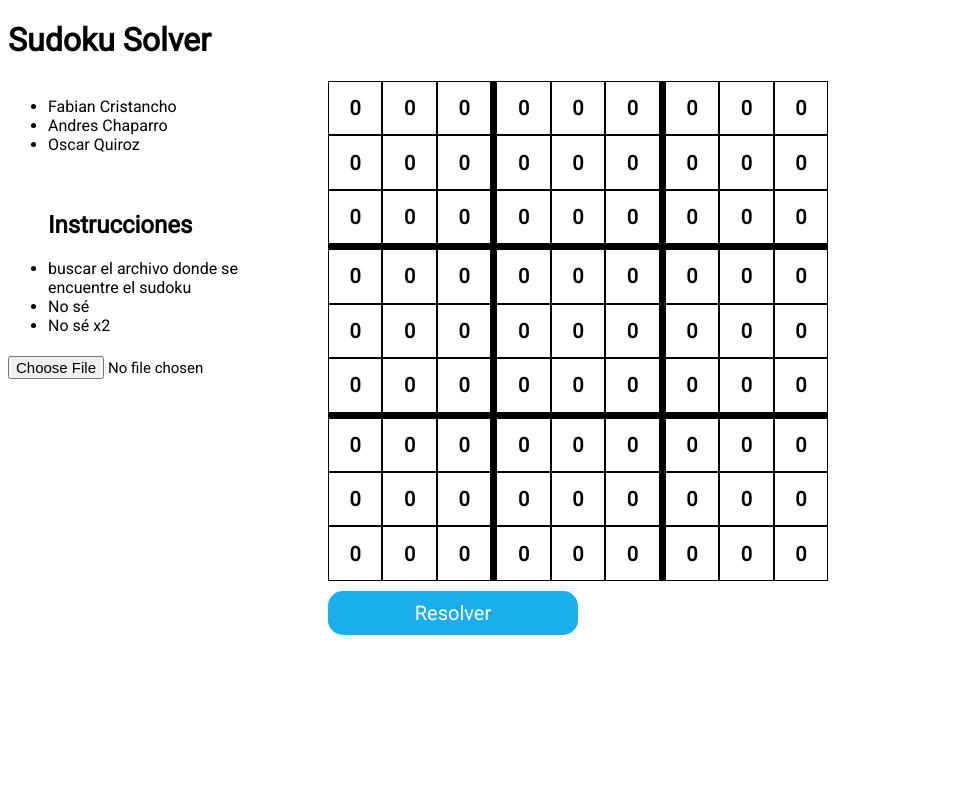
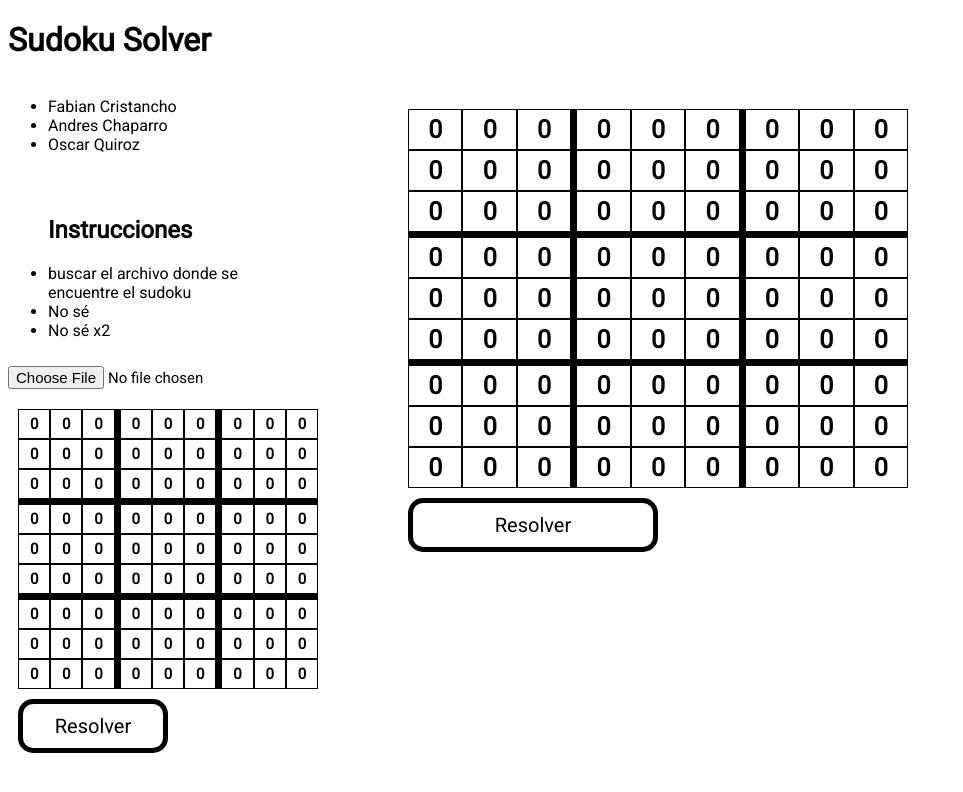
Before and after one commit to oscar-quiroz/sudokuAngular, an Angular app: page / in a window 1280 px wide. Shown: the top 792 px of the page, without its empty margins (0-963 px from the left). Built offline with nearby package versions, Linux system fonts and the light colour scheme.

Commit message:
cambio en css

```diff
--- a/src/app/app.component.css
+++ b/src/app/app.component.css
@@ -1,13 +1,13 @@
 .container {
     display: flex;
-    gap: 20px;
+    gap: 100px;
 }
 
 .input-cont {
     width: 300px;
     display: flex;
     flex-direction: column;
-    gap: 5px;
+    gap: 10px;
 }
 
 input[type="file"] {
@@ -15,21 +15,19 @@ input[type="file"] {
     cursor: pointer;
 }
 
-.btn {
+.pre-sudoku {
     padding: 10px;
-    margin-top: 10px;
-    background-color: rgb(26, 175, 235);
-    color: #fff;
-    font-size: 20px;
-    border: none;
-    outline: none;
-    border-radius: 15px;
-    width: 50%;
-    cursor: pointer;
+    width: 100%;
+    font-size: 15px;
 }
 
-.btn:hover {
-    background-color: rgb(0, 183, 255);
+.sudoku {
+    display: flex;
+    flex-direction: column;
+    justify-content: center;
+    width: 500px;
+    height: 500px;
+    font-size: 25px;
 }
 
 .active {
--- a/src/app/app.component.html
+++ b/src/app/app.component.html
@@ -29,7 +29,9 @@
             </li>
         </ul>
         <input #file required id="file" type="file" accept=".txt" [ngClass]="ok" (change)="onSelectFile($event)">
-
+        <div class="pre-sudoku">
+            <app-sudoku [array]='matrix'></app-sudoku>
+        </div>
     </div>
     <div class="sudoku">
         <app-sudoku [array]='matrix'></app-sudoku>
--- a/src/app/components/sudoku/sudoku.component.css
+++ b/src/app/components/sudoku/sudoku.component.css
@@ -3,8 +3,6 @@
     display: grid;
     grid-template-columns: auto auto auto auto auto auto auto auto auto;
     background-color: #000;
-    width: 500px;
-    height: 500px;
 }
 
 .grid-item {
@@ -14,25 +12,28 @@
     background-color: #fff;
     border: 1px solid #000;
     padding: 5px;
-    font-size: 20px;
     text-align: center;
 }
 
 .btn {
     padding: 10px;
     margin-top: 10px;
-    background-color: rgb(26, 175, 235);
-    color: #fff;
+    background-color: #fff;
+    color: #000;
     font-size: 20px;
-    border: none;
+    border: 5px solid #000;
     outline: none;
     border-radius: 15px;
+    font-size: 20px;
     width: 50%;
     cursor: pointer;
+    transition: all 1s;
 }
 
 .btn:hover {
-    background-color: rgb(0, 183, 255);
+    border: 5px solid #fff;
+    background-color: #000;
+    color: #fff;
 }
 
 .grid-item:nth-child(3n) {
```
Also changed, not shown: 1 other file (tests, documents, lock files or other folders).
